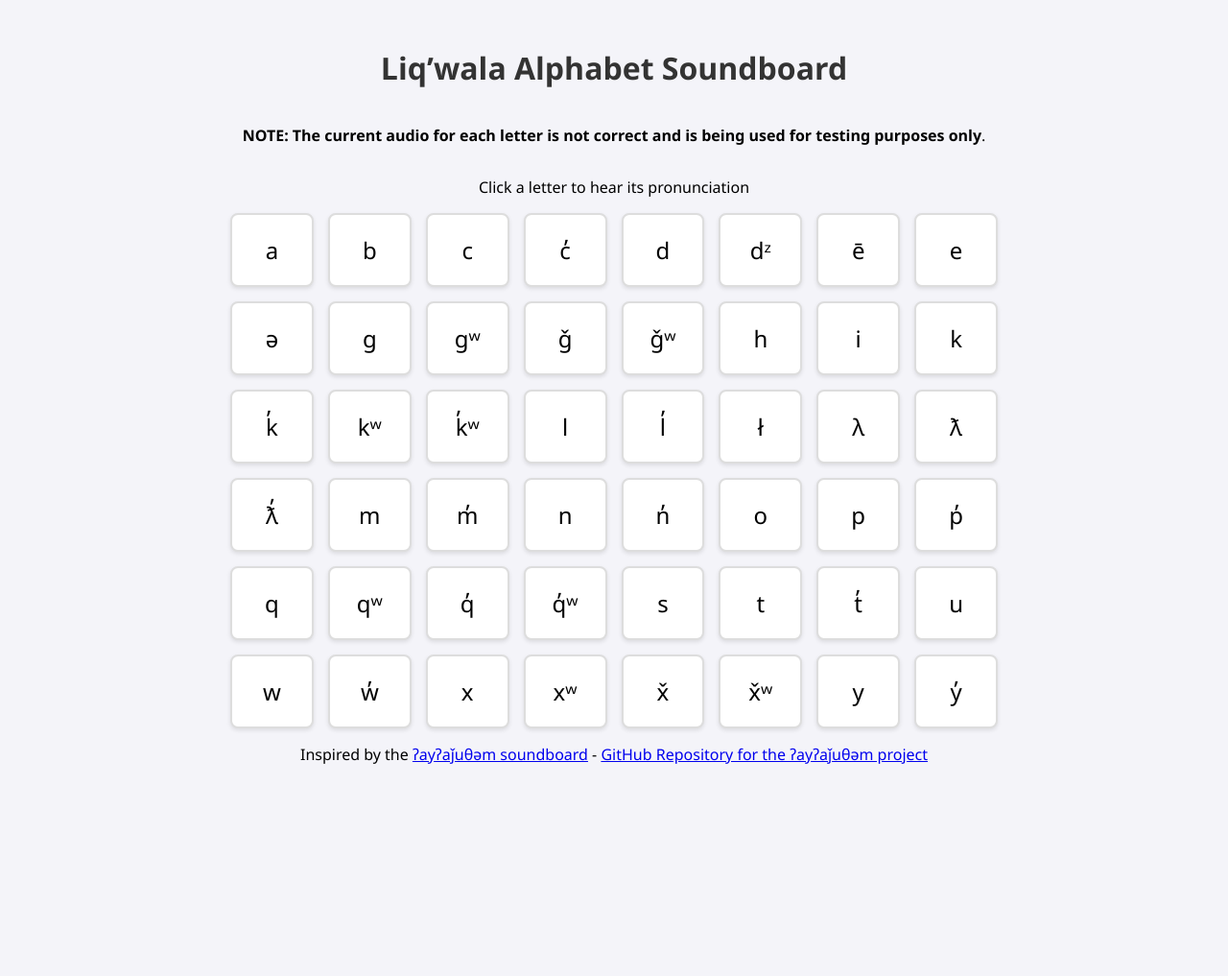
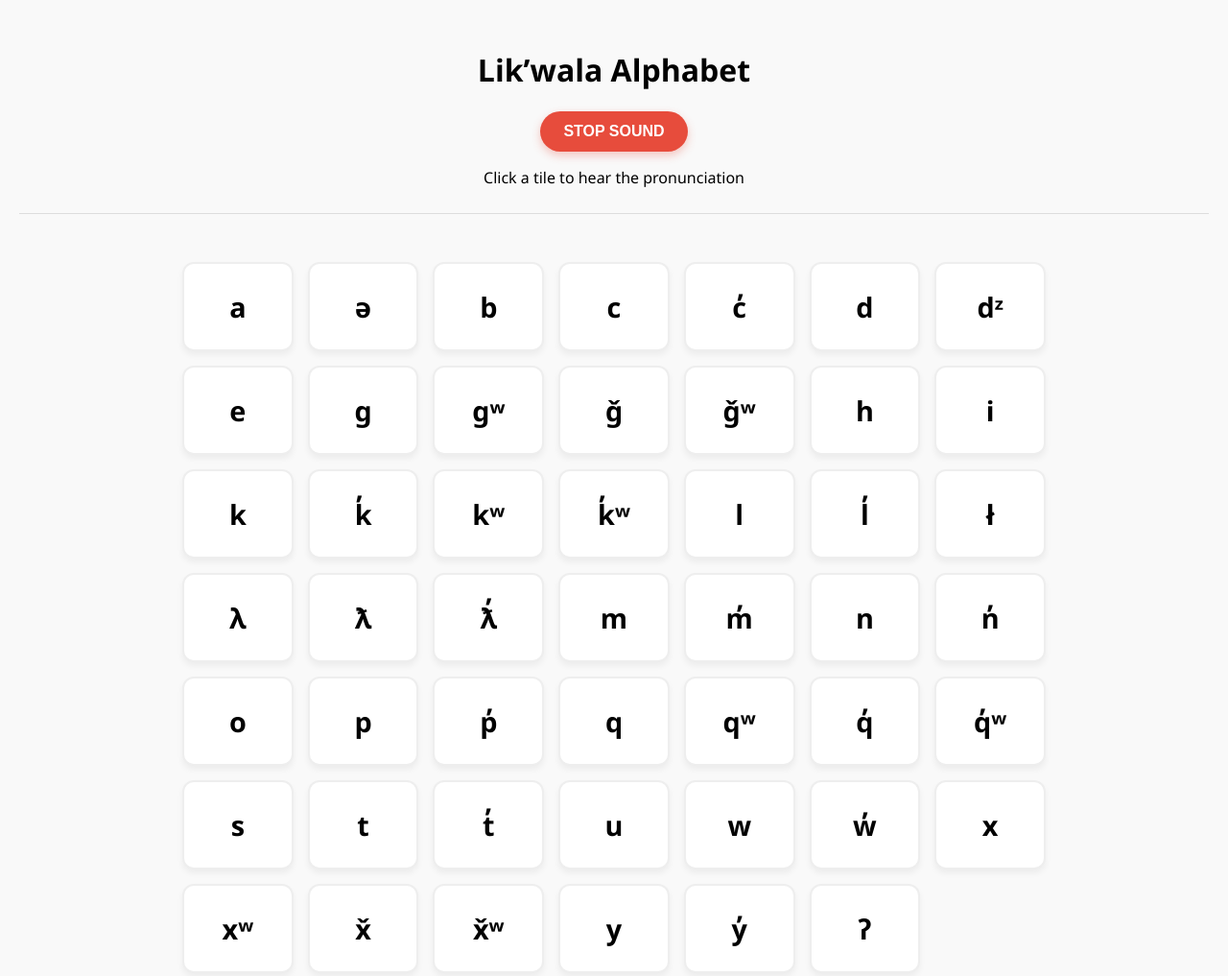
Before and after one commit to richmccue/brasil-letters, a plain HTML site: page liqwala.html in a window 1280 px wide. Shown: the top 1017 px of the page at 96% size. Before the commit the page ends 841 px from the top, so only its background shows below. Drawn offline with Linux system fonts and the light colour scheme.

Commit message:
Update liqwala.html

```diff
--- a/liqwala.html
+++ b/liqwala.html
@@ -3,83 +3,163 @@
 <head>
     <meta charset="UTF-8">
     <meta name="viewport" content="width=device-width, initial-scale=1.0">
-    <title>Liqʼwala Alphabet Soundboard</title>
+    <title>Likʼwala Alphabet Soundboard</title>
+
     <style>
+        /* 1. STYLES (The Visual Design) */
+        :root {
+            --primary-color: #00a8ff;
+            --danger-color: #e74c3c;
+            --bg-color: #f9f9f9;
+        }
+
         body {
-            font-family: 'Segoe UI', Tahoma, Geneva, Verdana, sans-serif;
+            font-family: 'Segoe UI', system-ui, sans-serif;
             display: flex;
             flex-direction: column;
             align-items: center;
-            background-color: #f4f4f9;
+            background-color: var(--bg-color);
             padding: 20px;
+            margin: 0;
         }
-        h1 { color: #333; }
+
+        .header {
+            text-align: center;
+            margin-bottom: 30px;
+            position: sticky;
+            top: 0;
+            background: var(--bg-color);
+            width: 100%;
+            padding: 10px 0;
+            z-index: 10;
+            border-bottom: 1px solid #ddd;
+        }
+
+        .stop-btn {
+            background-color: var(--danger-color);
+            color: white;
+            border: none;
+            padding: 12px 24px;
+            border-radius: 30px;
+            font-size: 1rem;
+            font-weight: bold;
+            cursor: pointer;
+            box-shadow: 0 4px 10px rgba(231, 76, 60, 0.3);
+            transition: transform 0.1s, background-color 0.2s;
+        }
+
+        .stop-btn:hover { background-color: #c0392b; }
+        .stop-btn:active { transform: scale(0.95); }
+
         .alphabet-grid {
             display: grid;
-            grid-template-columns: repeat(auto-fill, minmax(80px, 1fr));
+            grid-template-columns: repeat(auto-fill, minmax(100px, 1fr));
             gap: 15px;
-            max-width: 800px;
+            max-width: 900px;
             width: 100%;
+            margin-top: 20px;
         }
+
         .letter-card {
-            background: white;
-            border: 2px solid #ddd;
-            border-radius: 8px;
-            padding: 20px;
+            background: #fff;
+            border: 2px solid #eee;
+            border-radius: 12px;
+            padding: 25px 5px;
             text-align: center;
-            font-size: 1.5rem;
+            font-size: 1.8rem;
+            font-weight: bold;
             cursor: pointer;
-            transition: all 0.2s;
-            box-shadow: 0 2px 4px rgba(0,0,0,0.1);
+            transition: all 0.2s ease;
+            box-shadow: 0 4px 6px rgba(0,0,0,0.05);
             user-select: none;
         }
+
         .letter-card:hover {
-            border-color: #007bff;
-            background-color: #e7f1ff;
-            transform: translateY(-2px);
-        }
-        .letter-card:active {
-            transform: translateY(0);
-            background-color: #d0e3ff;
+            border-color: var(--primary-color);
+            transform: translateY(-3px);
+            background-color: #f0f9ff;
         }
     </style>
 </head>
 <body>
 
-    <h1>Liqʼwala Alphabet Soundboard</h1>
-    <p><b>NOTE: The current audio for each letter is not correct and is being used for testing purposes only</b>.</p>
-    <p>Click a letter to hear its pronunciation</p>
+    <div class="header">
+        <h1>Likʼwala Alphabet</h1>
+        <div class="controls">
+            <button class="stop-btn" onclick="stopAudio()">STOP SOUND</button>
+        </div>
+        <p>Click a tile to hear the pronunciation</p>
+    </div>
 
-    <div class="alphabet-grid" id="grid">
-        </div>
+    <div class="alphabet-grid" id="grid"></div>
 
     <script>
-        const letters = "a b c c̓ d dᶻ ē e ə g gʷ ǧ ǧʷ h i k k̓ kʷ k̓ʷ l l̓ ł λ ƛ ƛ̓ m m̓ n n̓ o p p̓ q qʷ q̓ q̓ʷ s t t̓ u w w̓ x xʷ x̌ x̌ʷ y y̓".split(' ');
+        /**
+         * 2. DATA (The "Brain" of the page)
+         * Maps Likʼwala characters to standard filenames in your /assets folder.
+         */
+        const likwalaMap = {
+            "a": "a", "ə": "schwa", "b": "b", "c": "c", "c̓": "c_glottal",
+            "d": "d", "dᶻ": "dz", "e": "e", "g": "g", "gʷ": "g_w",
+            "ǧ": "g_wedge", "ǧʷ": "g_wedge_w", "h": "h", "i": "i",
+            "k": "k", "k̓": "k_glottal", "kʷ": "k_w", "k̓ʷ": "k_w_glottal",
+            "l": "l", "l̓": "l_glottal", "ł": "l_barred", "λ": "lambda",
+            "ƛ": "lambda_barred", "ƛ̓": "lambda_barred_glottal", "m": "m",
+            "m̓": "m_glottal", "n": "n", "n̓": "n_glottal", "o": "o",
+            "p": "p", "p̓": "p_glottal", "q": "q", "qʷ": "q_w",
+            "q̓": "q_glottal", "q̓ʷ": "q_w_glottal", "s": "s", "t": "t",
+            "t̓": "t_glottal", "u": "u", "w": "w", "w̓": "w_glottal",
+            "x": "x", "xʷ": "x_w", "x̌": "x_wedge", "x̌ʷ": "x_wedge_w",
+            "y": "y", "y̓": "y_glottal", "ʔ": "glottal_stop"
+        };
 
+        // Track the currently playing sound
+        let currentAudio = null;
+
+        // Target the grid element
         const grid = document.getElementById('grid');
 
-        letters.forEach(letter => {
+        /**
+         * 3. INITIALIZATION
+         * Loops through the likwalaMap and creates buttons.
+         */
+        Object.keys(likwalaMap).forEach(letter => {
             const card = document.createElement('div');
             card.className = 'letter-card';
             card.innerText = letter;
 
             card.onclick = () => {
-                // Map the character to a safe filename
-                // This removes special marks for the filename if needed
-                let fileName = encodeURIComponent(letter);
+                const fileName = likwalaMap[letter];
                 playAudio(fileName);
             };
 
             grid.appendChild(card);
         });
 
-        function playAudio(name) {
-            // Assumes your files are in the 'assets' folder as .mp3
-            const audio = new Audio(`assets/${name}.mp3`);
-            audio.play().catch(err => {
-                console.error("Audio file not found for:", name);
-                alert(`Audio file for "${decodeURIComponent(name)}" not found in assets/`);
+        /**
+         * 4. AUDIO FUNCTIONS
+         * playAudio(fileName): Stops previous sounds and plays the requested one.
+         */
+        function playAudio(fileName) {
+            stopAudio();
+
+            // Create new Audio object from the assets folder
+            currentAudio = new Audio(`assets/${fileName}.mp3`);
+
+            currentAudio.play().catch(err => {
+                console.error(`Error: Could not find assets/${fileName}.mp3`);
+                alert(`File assets/${fileName}.mp3 is missing!`);
             });
+        }
+
+        /**
+         * stopAudio(): Pauses and resets audio.
+         */
+        function stopAudio() {
+            if (currentAudio) {
+                currentAudio.pause();
+                currentAudio.currentTime = 0;
+            }
         }
     </script>
     <p style="text-align: center;">Inspired by the <a href="https://dom-aya.github.io/ayajuthem-soundboard/">ʔayʔaǰuθəm soundboard</a> - <a href="https://github.com/dom-aya/ayajuthem-lingo">GitHub Repository for the ʔayʔaǰuθəm project</a></p>
```
